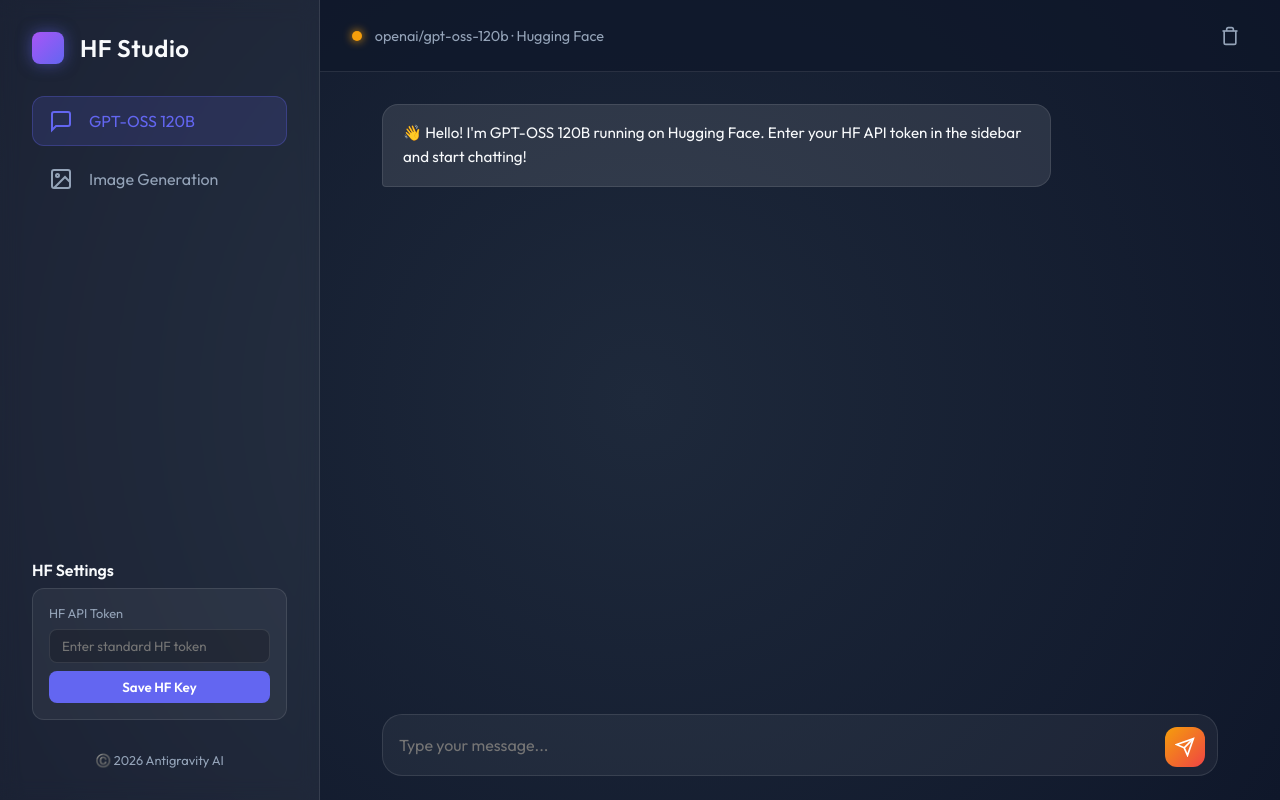
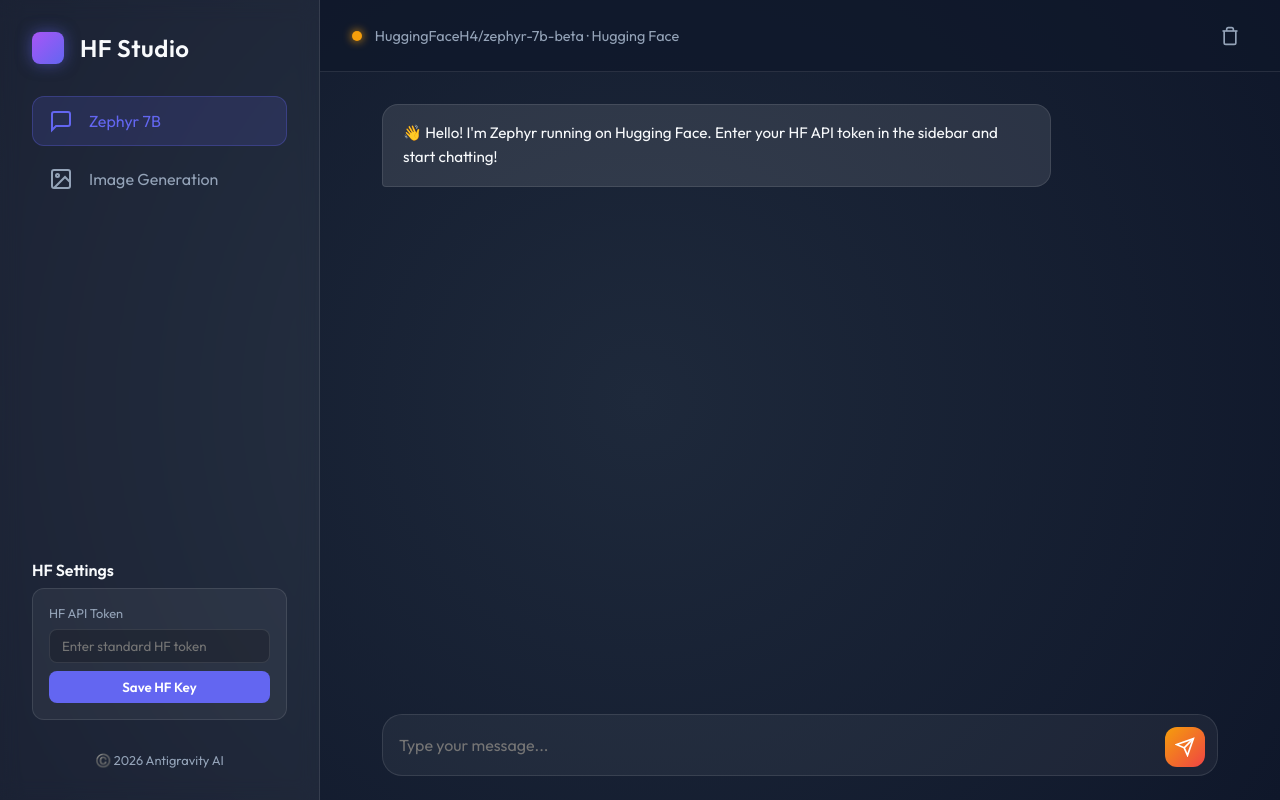
Before and after one commit to Bhim6361/port, a plain HTML site: page index.html in a window 1280 px wide. Drawn offline with nearby package versions, Linux system fonts and the light colour scheme; no server answers.

Commit message:
Update model configs for Zephyr and layout fixes

```diff
--- a/app.js
+++ b/app.js
@@ -1,7 +1,7 @@
 // State & Constants
 let hfApiKey = localStorage.getItem('hf_api_key') || '';
 let hfChatHistory = [];
-const HF_MODEL = 'openai/gpt-oss-120b';
+const HF_MODEL = 'HuggingFaceH4/zephyr-7b-beta';
 const HF_API_BASE = 'https://router.huggingface.co/v1/chat/completions';
 const FLUX_MODEL = 'black-forest-labs/FLUX.1-schnell';
 const FLUX_API_URL = `https://router.huggingface.co/hf-inference/models/${FLUX_MODEL}`;
@@ -197,7 +197,7 @@
         },
         body: JSON.stringify({
             model: HF_MODEL,
-            messages: [{ role: 'system', content: 'You are a helpful, brilliant AI assistant called GPT-OSS 120B. Answer concisely and use markdown formatting.' }, ...history],
+            messages: [{ role: 'system', content: 'You are a helpful, brilliant AI assistant called Zephyr. Answer concisely and use markdown formatting.' }, ...history],
             max_tokens: 2048,
             temperature: 0.7,
             stream: false
--- a/index.html
+++ b/index.html
@@ -26,7 +26,7 @@
                     <svg width="24" height="24" viewBox="0 0 24 24" fill="none" stroke="currentColor" stroke-width="2">
                         <path d="M21 15a2 2 0 0 1-2 2H7l-4 4V5a2 2 0 0 1 2-2h14a2 2 0 0 1 2 2z"></path>
                     </svg>
-                    GPT-OSS 120B
+                    Zephyr 7B
                 </button>
                 <button class="nav-item" data-target="img-view">
                     <svg width="24" height="24" viewBox="0 0 24 24" fill="none" stroke="currentColor" stroke-width="2">
@@ -59,7 +59,7 @@
                 <header class="chat-header">
                     <div class="status-indicator">
                         <span class="hf-dot"></span>
-                        <span class="status-text">openai/gpt-oss-120b · Hugging Face</span>
+                        <span class="status-text">HuggingFaceH4/zephyr-7b-beta · Hugging Face</span>
                     </div>
                     <button id="clear-hf-chat" class="clear-btn" title="Clear Chat">
                         <svg width="20" height="20" viewBox="0 0 24 24" fill="none" stroke="currentColor"
@@ -74,7 +74,7 @@
                 <div id="hf-messages" class="chat-messages">
                     <div class="message assistant">
                         <div class="message-content">
-                            <p>👋 Hello! I'm GPT-OSS 120B running on Hugging Face. Enter your HF API token in the
+                            <p>👋 Hello! I'm Zephyr running on Hugging Face. Enter your HF API token in the
                                 sidebar and start chatting!</p>
                         </div>
                     </div>
```
